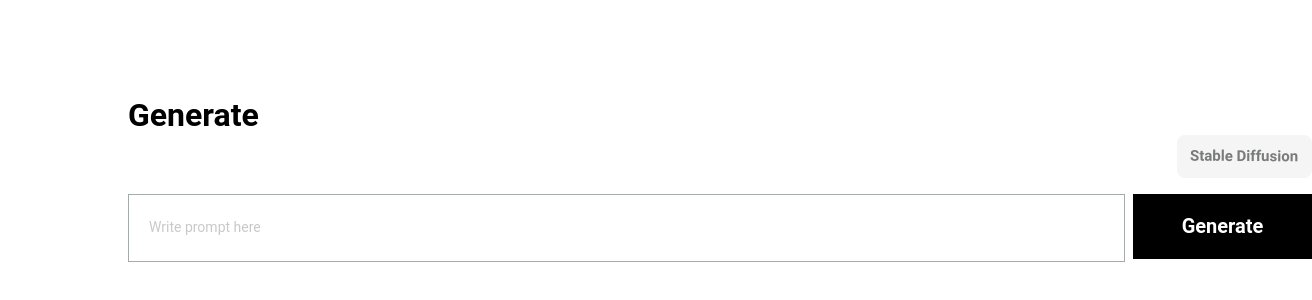
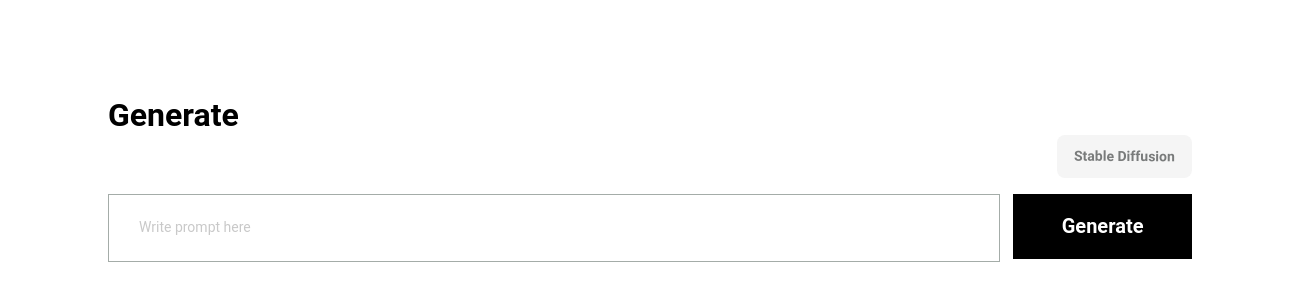
Before and after one commit to Ais0n/Vipera, a Next.js app: page /generate in a window 1280 px wide. Shown: the part 222-522 px from the top of the page, 1312 px wide, since content can reach past the window. Built offline with nearby package versions, Linux system fonts and the light colour scheme.

Commit message:
[Feature] change all styles to flexbox

```diff
--- /dev/null
+++ b/components/Analyze.js
@@ -0,0 +1,30 @@
+import React from 'react';
+import Category from './CategoryButton';
+import ImageGrid from './ImageGrid';
+import Distributions from './Distributions';
+import Discussion from './Discussion';
+
+import style from '../styles/Analyze.module.css';
+
+const Analyze = ({ images, distribution, selectedCategory, onSelectCategory }) => {
+    return (
+        <section className={style.analyzeSection}>
+            <div className={style.greyBg}>
+                <div className={style.analyzeContent}>
+                    <div className={style.analyzeText}>Analyze</div>
+                    <Category onSelectCategory={onSelectCategory} selectedCategory={selectedCategory} />
+                    {selectedCategory === 'images' ? (
+                    <ImageGrid images={images} />
+                    ) : (
+                    <Distributions distribution={distribution} category={selectedCategory} />
+                    )}
+                </div>
+                <div className={style.discussionContainer}>
+                    <Discussion />
+                </div>
+            </div>
+        </section>
+    );
+};
+
+export default Analyze;
--- a/components/SearchBar.js
+++ b/components/SearchBar.js
@@ -13,8 +13,9 @@ function SearchBar({ onGenerateClick, isGenerating }) {
 
   return (
     <div className={styles.searchContainer}>
-        <form onSubmit={handleSubmit}>
       <label className={styles.generateLabel}>Generate</label>
+      <div className={styles.inputAndButtonsContainer}>
+        <form onSubmit={handleSubmit} style={{ display: 'flex', width: '100%' }}>
           <input
             type="text"
             className={styles.searchBar}
@@ -23,16 +24,16 @@ function SearchBar({ onGenerateClick, isGenerating }) {
             onChange={(e) => setInputValue(e.target.value)}
             disabled={isGenerating}
           />
-            <div className={styles.searchButtonContainer}>
+          <div className={styles.buttonsContainer}>
+            {/* sdButton can also be sued to search, need fix it */}
+            <button className={styles.sdButton}>
+              <span className={styles.sdButtonText}>Stable Diffusion</span>
+            </button>
             <button type="submit" className={styles.searchButton} disabled={isGenerating}>
               <span className={styles.searchButtonText}>Generate</span>
             </button>
           </div>
         </form>
-        <div className={styles.sdButtonContainer}>
-            <button className={styles.sdButton}>
-            <span className={styles.sdButtonText}>Stable Diffusion</span>
-            </button>
       </div>
     </div>
   );
--- a/pages/generate.js
+++ b/pages/generate.js
@@ -2,11 +2,9 @@
 
 import React, { useState } from 'react';
 import SearchBar from '../components/SearchBar';
-import ImageGrid from '../components/ImageGrid';
-import ImageStyle from '../styles/ImageGrid.module.css';
-import Distributions from '../components/Distributions';
-import Category from '../components/CategoryButton';
-import Discussion from '../components/Discussion';
+import Analyze from '../components/Analyze';
+
+import AnalyzeStyle from '../styles/Analyze.module.css';
 
 const Generate = () => {
   const [isGenerating, setIsGenerating] = useState(false);
@@ -63,32 +61,24 @@ const Generate = () => {
     }
   };
 
-  const loadingGifPath = '/loading_image1.gif';
-
   return (
     <div>
       <SearchBar onGenerateClick={handleGenerateClick} isGenerating={isGenerating} />
       {error && <p>{error}</p>}
       {isGenerating ? (
-        <div className={ImageStyle.loadingContainer}>
-          <img src={loadingGifPath} alt="LoadingGIF" />
+        <div className={AnalyzeStyle.loadingContainer}>
+          <img src={'/loading_image1.gif'} alt="LoadingGIF" />
         </div>
       ) : (
         images.length > 0 && (
-          <section className={ImageStyle.analyzeSection}>
-            <div className={ImageStyle.greyBg} style={{ display: 'flex', justifyContent: 'space-between' }}>
-            <div>
-                <div className={ImageStyle.analyzeText}>Analyze</div>
-                <Category onSelectCategory={setSelectedCategory} selectedCategory={selectedCategory} />
-                {selectedCategory === 'images' ? (
-                  <ImageGrid images={images} />
-                ) : (
-                  <Distributions distribution={distribution} category={selectedCategory}/>
-                )}
-              </div>
-              <Discussion />
-            </div>
-          </section>
+          <>
+            <Analyze
+              images={images}
+              distribution={distribution}
+              selectedCategory={selectedCategory}
+              onSelectCategory={setSelectedCategory}
+            />
+          </>
         )
       )}
     </div>
--- /dev/null
+++ b/styles/Analyze.module.css
@@ -0,0 +1,36 @@
+/* Analyze.module.css */
+
+.loadingContainer {
+    display: flex;
+    justify-content: center; /* Center orizontally */
+    align-items: center; /* Center vertically */
+    height: 100vh;
+    margin-top: 100px;
+}
+
+.analyzeSection {
+    display: flex;
+    flex-direction: row; /* Organize children in a row */
+    justify-content: center; /* center children vertically (no need for padding-left) */
+    align-items: center;
+    width: 100%; /* to cover discussion board when page shrink */
+    background: #F8F8F8;
+    margin-top: 64.33px;
+    padding-top: 32px; /* padding for top and Analyze text */
+}
+
+.greyBg {
+    display: flex;
+    background: #F8F8F8;
+    justify-content: space-between;
+}
+
+.analyzeText {
+    color: var(--black, #000);
+    font-family: 'Roboto', sans-serif;
+    font-size: 32px;
+    font-style: normal;
+    font-weight: 600;
+    line-height: 40px; /* 125% */
+    margin: 0; /* Reset any default margins */
+}
--- a/styles/Category.module.css
+++ b/styles/Category.module.css
@@ -2,9 +2,7 @@
 
 .buttonContainer {
     display: flex;
-    position: relative;
-    top: 176px;
-    left: 128px;
+    margin-top: 100px; /* Space from the top of the parent container */
 }
 
 .buttonContainer button {
--- a/styles/Discussion.module.css
+++ b/styles/Discussion.module.css
@@ -3,18 +3,13 @@
 
 .discussionContainer {
     width: 340px;
-    height: 261px;
-    padding: 25px 25px;
+    padding: 25px;
     display: flex;
     flex-direction: column;
     justify-content: space-between;
-    align-items: flex-start; /* Align items to the left */
-    gap: 23px;
     background: #E2E2E2;
-    position: relative;
-    margin-top: 32px; /* Space from the top of the parent */
-    margin-left: 200px; /* To align the container to the right side within a flex or grid parent */
-    margin-right: auto; /* To align the container to the right side within a flex or grid parent */
+    margin-left: 70px;
+    gap: 15px; /* gap between text sections */
 }
 
 .discussionTitle {
--- a/styles/Distribution.module.css
+++ b/styles/Distribution.module.css
@@ -1,12 +1,7 @@
 /* Distribution.module.css */
 
 .canvas {
-  display: flex;
   width: 762px;
   height: 765px;
-  justify-content: center; /* Center horizontally */
-  align-items: center; /* Center vertically */
-  position: relative; /* position same as imageGrid */
-  top: 330px;
-  left: 129px;
+  margin-top: 200px; /* space from category button */
 }
--- a/styles/ImageGrid.module.css
+++ b/styles/ImageGrid.module.css
@@ -1,45 +1,14 @@
 /* imageGrid.module.css */
 
-.loadingContainer {
+.imageBox {
   display: flex;
-  justify-content: center; /* Center orizontally */
-  align-items: center; /* Center vertically */
-  height: 100vh;
-  position: relative;
-  top: 400px;
-}
-
-.analyzeSection {
-  width: 100%;
-  height: 1322px; /* Match the height of greyBg */
-  background: #F8F8F8; /* Same background color as greyBg */
-  position: relative;
-  top: 544px;
-}
-
-.analyzeText {
-  color: var(--black, #000);
-  font-family: Roboto;
-  font-size: 32px;
-  font-style: normal;
-  font-weight: 600;
-  line-height: 40px; /* 125% */
-  position: relative;
-  top: 32px;
-  left: 128px;
-}
-
-.imageBox {
-  display: flex; /* Use flexbox to layout children */
-  align-items: center; /* Center items vertically */
+  align-items: center;
   width: 768px;
   height: 64px;
   background: #EDEDED;
-  position: relative;
-  top: 182px;
-  left: 128px;
-  margin-top: 48px;
-  padding-left: 10px; /* padding with icon */
+  /* Adjusted positioning with margins */
+  margin-top: 48px; /* space from category button */
+  padding-left: 10px;
 }
 
 .imageBoxText {
@@ -59,15 +28,10 @@
   display: grid;
   width: 762px;
   height: 763px;
-  grid-template-columns: repeat(3, 1fr); /* 3 columns with 1/3 grid width */
-  grid-template-rows: repeat(3, 1fr); /* 3 rows with 1/3 grid height */
+  grid-template-columns: repeat(3, 1fr);
+  grid-template-rows: repeat(3, 1fr);
   grid-gap: 0; /* no gap between images */
-  justify-content: center; /* center the grid horizontally */
-  align-items: center; /* center the grid vertically */
-  position: relative;
-  margin-top: 235px;
-  /* top: 330px; */
-  left: 129px;
+  margin-top: 48px; /* space from imageBox */
 }
 
 .imageCell {
@@ -75,11 +39,3 @@
   height: 100%; /* image with full height of its grid cell */
   object-fit: cover; /* images cover the cell without distortion */
 }
-
-.greyBg {
-  width: 100%;
-  height: 1322px;
-  flex-shrink: 0;
-  background: #F8F8F8;
-  position: relative;
-}
--- a/styles/SearchBar.module.css
+++ b/styles/SearchBar.module.css
@@ -2,34 +2,35 @@
 
 .searchContainer {
   display: flex;
-  align-items: center;
-  justify-content: space-between;
-  padding: 0 128px; /* Adjusted to apply padding equally on both sides */
+  flex-direction: column; /* Stack children vertically */
+  align-items: flex-start; /* Align children to the start of the flex container */
+  position: relative;
+  margin-top: 317px; /* Space from the top of the page or previous content */
+  margin-left: 100px;
 }
 
 .generateLabel {
   color: var(--black, #000);
-  font-family: Roboto;
+  font-family: 'Roboto', sans-serif;
   font-size: 32px;
-  font-style: normal;
   font-weight: 600;
   line-height: 40px;
-  margin-bottom: 16px; /* Adjusted to ensure space between label and search bar */
-  position: absolute;
-  top: 317px;
-  left: 128px;
+}
+
+.inputAndButtonsContainer {
+  display: flex;
+  justify-content: space-between;
+  align-items: center;
+  width: 100%;
 }
 
 .searchBar {
-  width: 973px;
+  flex-grow: 0.895; /* Allow search bar to grow and fill 0.895 of container */
   height: 64px;
-  flex-shrink: 0;
   border: 1px solid #A4ACA8;
   background: #FFF;
-  padding-left: 20px; /* for starting position of the placeholder text */
-  position: absolute;
-  top: 415.67px;
-  left: 128px;
+  margin-top: 58.67px;
+  padding-left: 30px; /* For starting position of the placeholder text */
 }
 
 .searchBar::placeholder {
@@ -41,16 +42,18 @@
   line-height: 20px;
 }
 
-.searchButtonContainer {
-  position: absolute;
-  top: 415.67px;
-  left: 1133px;
+.buttonsContainer {
+  display: flex;
+  flex-direction: column;
+  align-items: flex-end;
 }
 
 .searchButton {
   width: 179px;
   height: 65px;
-  padding: 10px;
+  margin-left: 13px; /* Space between search bar and button */
+  margin-top: 16px;
+  display: flex;
   justify-content: center;
   align-items: center;
   background: #000;
@@ -70,16 +73,8 @@
   background-color: #333333; /* Darker background on hover */
 }
 
-/* Stable Diffusion button */
-.sdButtonContainer {
-  position: absolute;
-  top: 357px;
-  left: 1176.87px;
-}
-
 .sdButton {
   display: flex;
-  padding: 10px;
   justify-content: center;
   align-items: center;
   gap: 10px;
@@ -94,7 +89,7 @@
   transform: rotate(0.333deg);
   color: var(--Gray-2, #797B7B);
   font-family: Roboto;
-  font-size: 15px;
+  font-size: 14px;
   font-style: normal;
   font-weight: 600;
   line-height: 22px;
```
Lines whose indentation alone changed are shown as unchanged.
